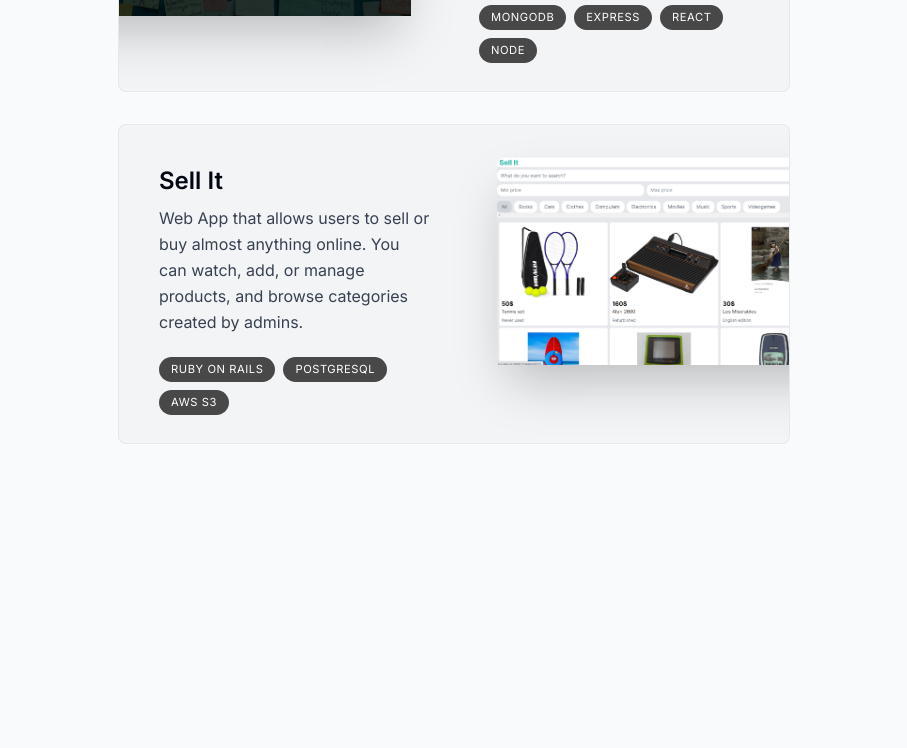
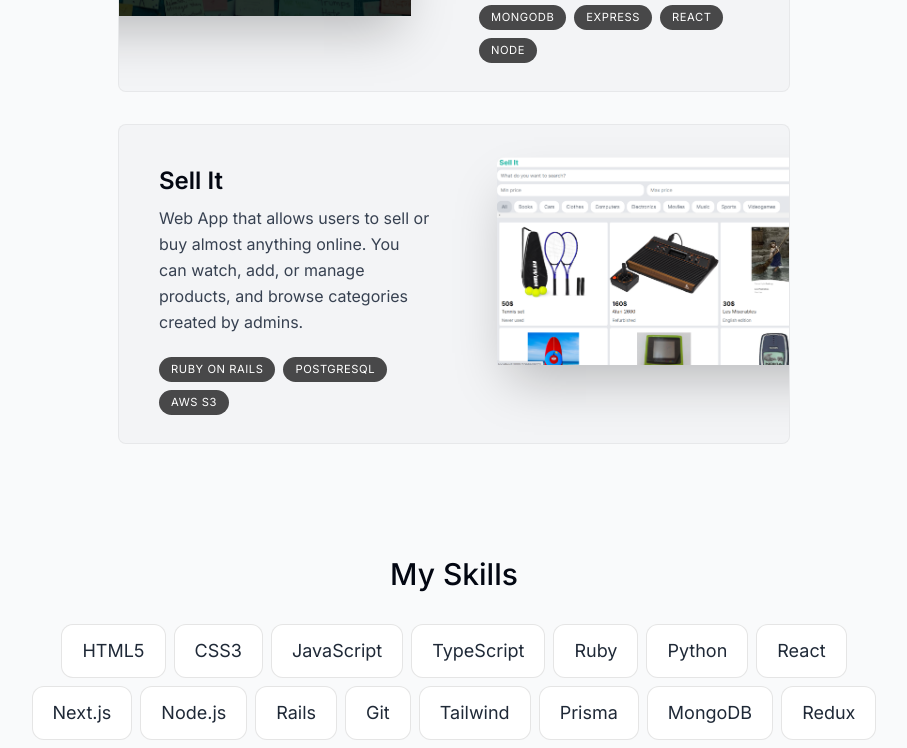
Before and after one commit to jorgegoco/next-portfolio, a Next.js app: page / in a window 1280 px wide. Shown: the part 2000-2748 px from the top of the page, without its empty margins (186-1093 px from the left). Before the commit the page ends 2556 px from the top, so only its background shows below. Built offline with nearby package versions, Linux system fonts and the light colour scheme.

Commit message:
Add skills section

```diff
--- a/app/page.tsx
+++ b/app/page.tsx
@@ -2,6 +2,7 @@
 import Intro from '@/components/intro'
 import Projects from '@/components/projects'
 import SectionDivider from '@/components/section-divider'
+import Skills from '@/components/skills'
 
 export default function Home() {
   return (
@@ -10,6 +11,7 @@
       <SectionDivider />
       <About />
       <Projects />
+      <Skills />
     </main>
   )
 }
--- /dev/null
+++ b/components/skills.tsx
@@ -0,0 +1,51 @@
+'use client'
+
+import SectionHeading from './section-heading'
+import { skillsData } from '@/lib/data'
+import { useSectionInView } from '@/lib/hooks'
+import { motion } from 'framer-motion'
+
+const fadeInAnimationVariants = {
+  initial: {
+    opacity: 0,
+    y: 100,
+  },
+  animate: (index: number) => ({
+    opacity: 1,
+    y: 0,
+    transition: {
+      delay: 0.05 * index,
+    },
+  }),
+}
+
+export default function Skills() {
+  const { ref } = useSectionInView('Skills')
+
+  return (
+    <section
+      id='skills'
+      ref={ref}
+      className='mb-28 max-w-[53rem] scroll-mt-28 text-center sm:mb-40'
+    >
+      <SectionHeading>My skills</SectionHeading>
+      <ul className='flex flex-wrap justify-center gap-2 text-lg text-gray-800'>
+        {skillsData.map((skill, index) => (
+          <motion.li
+            className='bg-white border border-black/[0.1] rounded-xl px-5 py-3 dark:bg-white/10 dark:text-white/80'
+            key={index}
+            variants={fadeInAnimationVariants}
+            initial='initial'
+            whileInView='animate'
+            viewport={{
+              once: true,
+            }}
+            custom={index}
+          >
+            {skill}
+          </motion.li>
+        ))}
+      </ul>
+    </section>
+  )
+}
```
